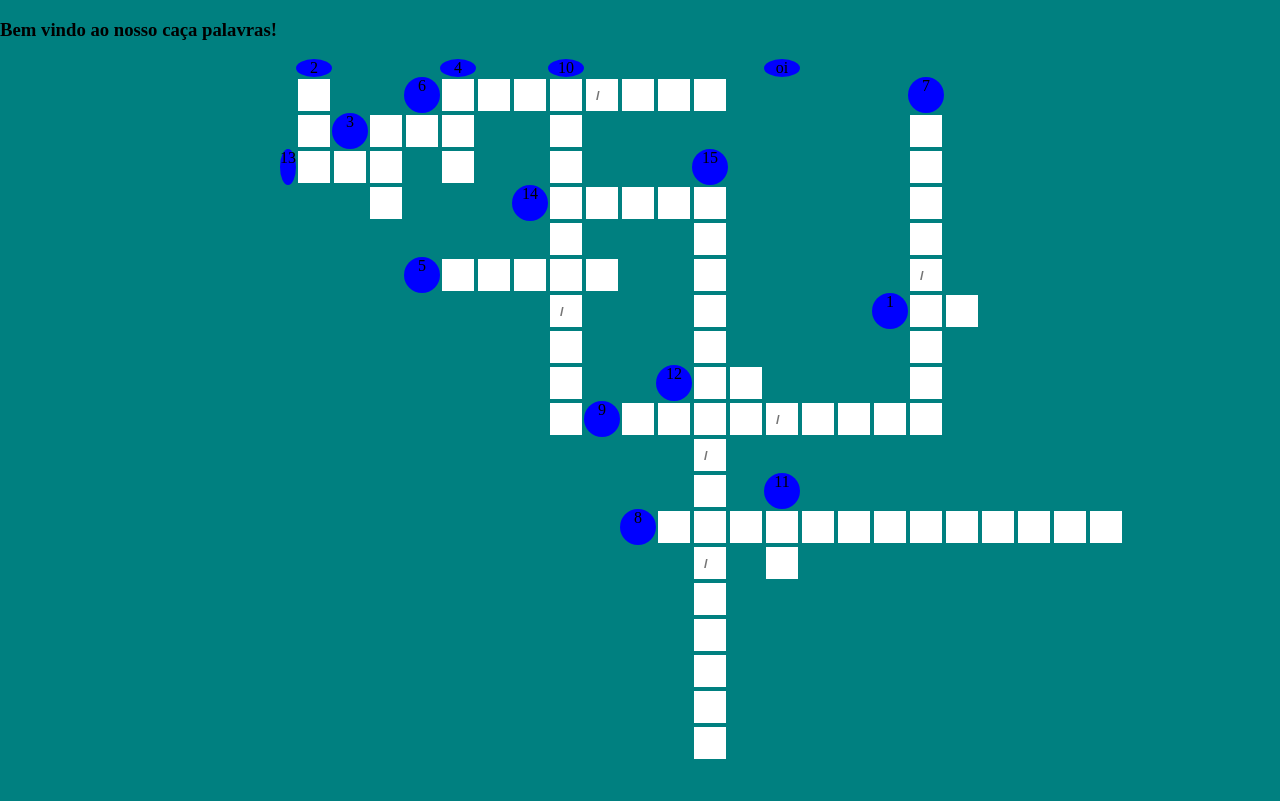
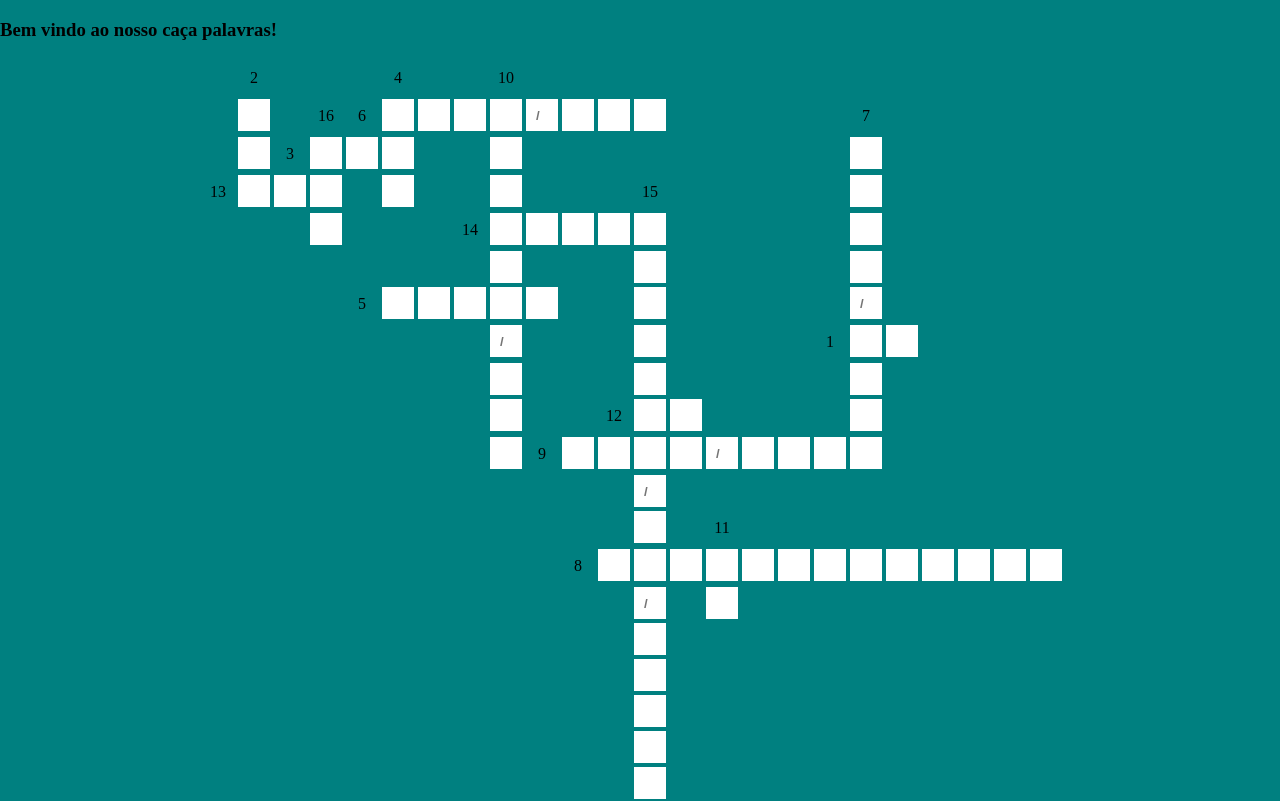
Before and after one commit to rogerio-alvesf/Palavras-Cruzadas, a plain HTML site: page Ana/arqcomp.html in a window 1280 px wide. Drawn offline with Linux system fonts and the light colour scheme.

Commit message:
Atualização css

```diff
--- a/Ana/arqcomp.css
+++ b/Ana/arqcomp.css
@@ -2,6 +2,19 @@ body {
   margin: 0;
   padding: 0;
   background-color: teal;
+}
+::-webkit-scrollbar {
+  width: 15px;
+}
+
+::-webkit-scrollbar-track {
+  box-shadow: inset 0 0 5px grey;
+
+}
+
+::-webkit-scrollbar-thumb {
+  background: black;
+  border-radius: 20px;
 }
 
 input {
@@ -21,8 +34,11 @@ button {
 
 span {
   text-align: center;
-  background-color: blue;
-  border-radius: 50%;
+  padding: 10px;
+}
+
+.h3 {
+  margin-left: 30%;
 }
 
 .grid {
@@ -31,10 +47,9 @@ span {
 }
 
 .grid-template-areas {
-
   grid-template-areas:
-    ". ordem2 . . . ordem4 . . ordem10 . . . . . oi . . . . . . . . ."
-    ". c . . ordem6 d a3 t a4 space1 b u2 s4 . . . . . ordem7 . . . . ."
+    ". ordem2 . . . ordem4 . . ordem10 . . . . . . . . . . . . . . ."
+    ". c . ordem16 ordem6 d a3 t a4 space1 b u2 s4 . . . . . ordem7 . . . . ."
     ". p ordem3 r o m . . d2 . . . . . . . . . q . . . . ."
     "ordem13 u l a . a2 . . r1 . . . ordem15 . . . . . u4 . . . . ."
     ". . . m2 . . . ordem14 e p2 r2 o1 m3 . . . . . a10 . . . . ."
@@ -56,64 +71,59 @@ span {
 }
 
 .grid {
-  margin: 0 auto;
+  margin-left: 200px;
   max-width: 90vh;
 }
-/*
-div {
-    width: 40px !important;
-} */
 
-#oi {
-  grid-area: oi
+#ordem_1 {
+  grid-area: ordem1;
 }
 
-
-#ordem_1{
-  grid-area: ordem1
+#ordem_2 {
+  grid-area: ordem2;
 }
-
-#ordem_2{
-  grid-area: ordem2
+#ordem_3 {
+  grid-area: ordem3;
 }
-#ordem_3{
-  grid-area: ordem3
+#ordem_4 {
+  grid-area: ordem4;
 }
-#ordem_4{
-  grid-area: ordem4
+#ordem_5 {
+  grid-area: ordem5;
 }
-#ordem_5{
-  grid-area: ordem5
+#ordem_6 {
+  grid-area: ordem6;
 }
-#ordem_6{
-  grid-area: ordem6
+#ordem_7 {
+  grid-area: ordem7;
 }
-#ordem_7{
-  grid-area: ordem7
+#ordem_8 {
+  grid-area: ordem8;
 }
-#ordem_8{
-  grid-area: ordem8
+#ordem_9 {
+  grid-area: ordem9;
 }
-#ordem_9{
-  grid-area: ordem9
+#ordem_10 {
+  grid-area: ordem10;
 }
-#ordem_10{
-  grid-area: ordem10
+#ordem_11 {
+  grid-area: ordem11;
 }
-#ordem_11{
-  grid-area: ordem11
+#ordem_12 {
+  grid-area: ordem12;
 }
-#ordem_12{
-  grid-area: ordem12
-}#ordem_13{
-  grid-area: ordem13
-}#ordem_14{
-  grid-area: ordem14
-}#ordem_15{
-  grid-area: ordem15
+#ordem_13 {
+  grid-area: ordem13;
 }
-
-
+#ordem_14 {
+  grid-area: ordem14;
+}
+#ordem_15 {
+  grid-area: ordem15;
+}
+#ordem_16 {
+  grid-area: ordem16;
+}
 
 #r_ram {
   grid-area: r;
--- a/Ana/arqcomp.html
+++ b/Ana/arqcomp.html
@@ -18,8 +18,6 @@
 
       <section class="grid grid-template-areas">
 
-        <span id="oi">oi</span>
-
         <span id="ordem_1">1</span>
       <span id="ordem_2">2</span>
       <span id="ordem_3">3</span>
@@ -35,6 +33,7 @@
       <span id="ordem_13">13</span>
       <span id="ordem_14">14</span>
       <span id="ordem_15">15</span>
+      <span id="ordem_16">16</span>
 
         <!-- RAM -->
           <input onkeyup="word_ram()" maxlength="1" id="r_ram" />
```
